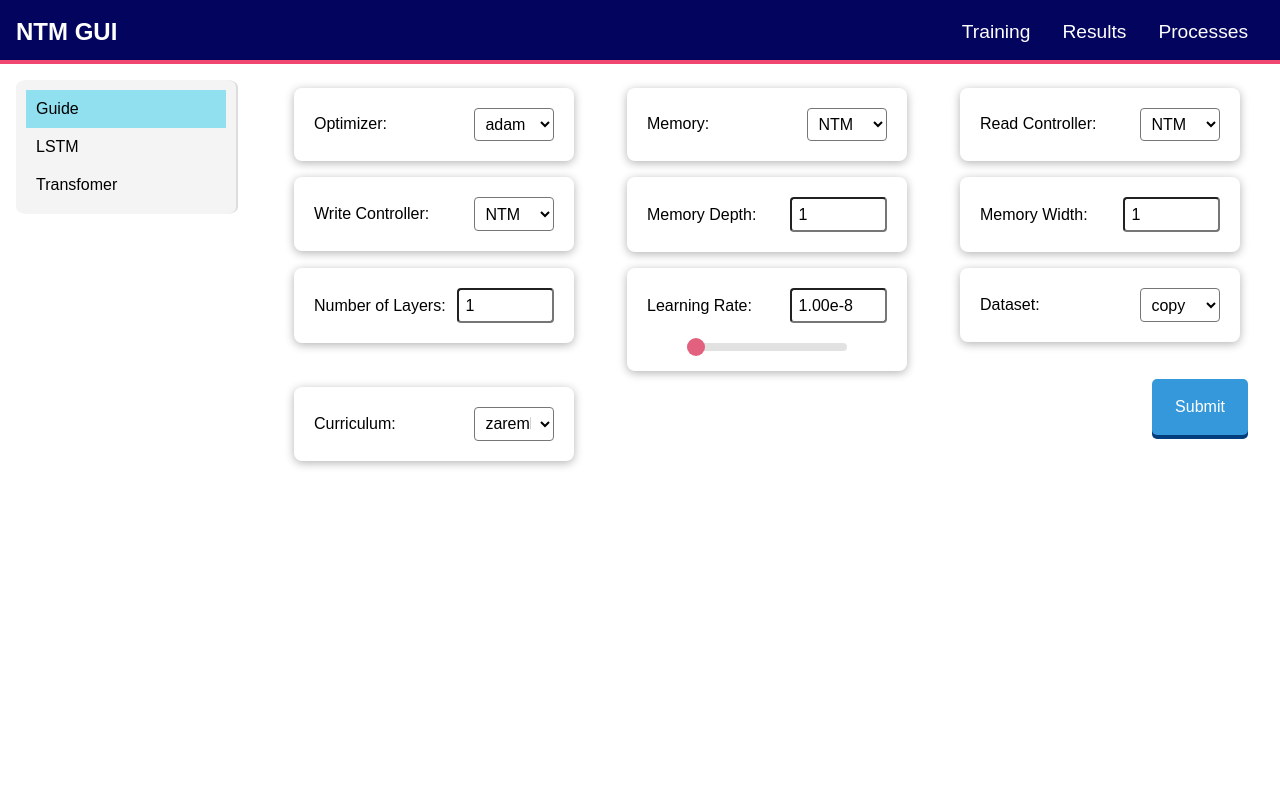
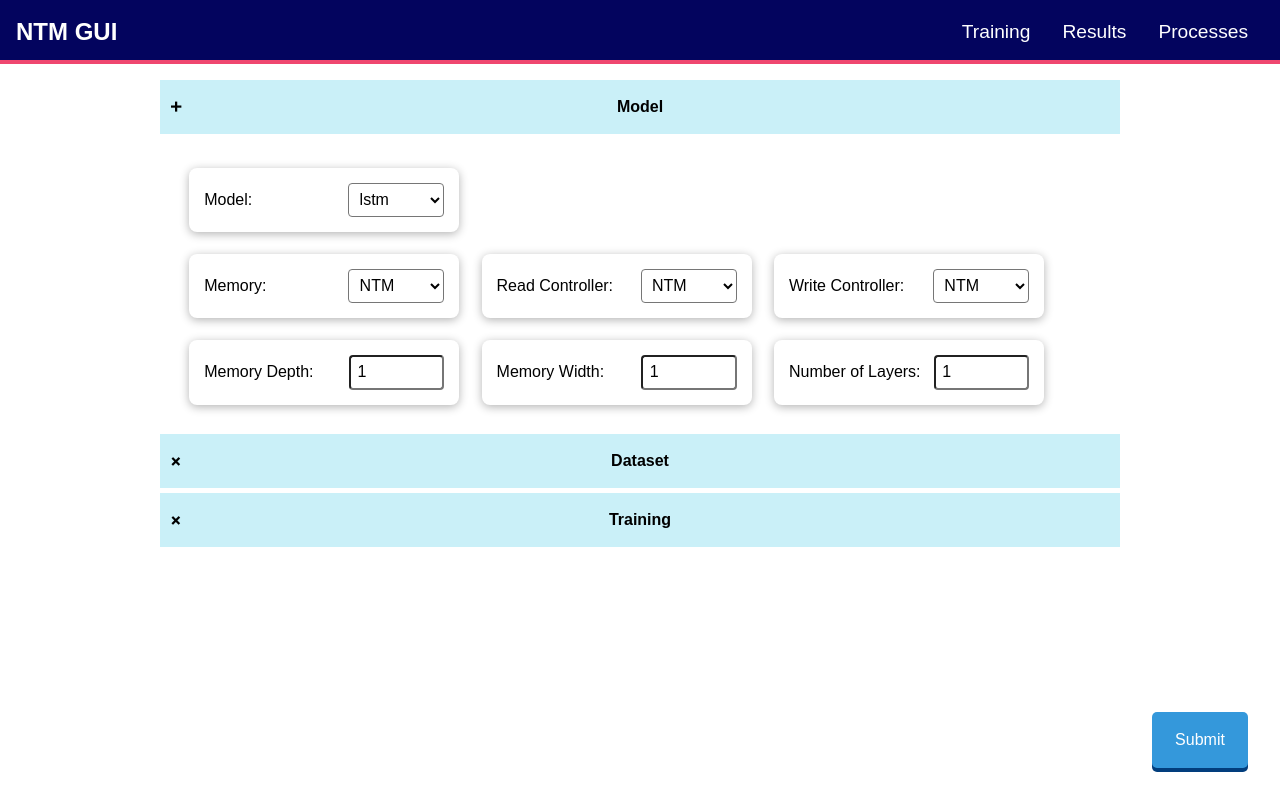
Before and after one commit to leonlenk/JAX-NTM, a Flask app: page /training in a window 1280 px wide. Run offline with Flask 3, Linux system fonts and the light colour scheme.

Commit message:
fix accordian

```diff
--- a/GUI/app.py
+++ b/GUI/app.py
@@ -33,8 +33,8 @@ def configure_models():
     )
 
 
-@app.route("/submit/lstm", methods=["POST"])
-def submit_lstm():
+@app.route("/submit", methods=["POST"])
+def submit():
     lstm_config = LSTMConfig(
         learning_rate=float(request.form["learning_rate"]),
         optimizer=config_options.OPTIMIZERS[request.form["optimizer"]],
--- a/GUI/static/components/selector.css
+++ b/GUI/static/components/selector.css
@@ -4,7 +4,6 @@
 .inputContainer {
     display: flex;
     flex-wrap: wrap;
-    justify-content: space-between;
     flex-direction: row;
     width: 100%;
     height: 100%;
@@ -12,8 +11,8 @@
 
 .inputContainer .container {
     background: #fff;
-    padding: 20px;
-    margin: .5rem;
+    padding: 15px;
+    margin: .7rem;
     border-radius: 8px;
     box-shadow: 0 2px 10px rgba(0, 0, 0, 0.3);
     width: 15rem;
@@ -28,11 +27,20 @@
     font-size: 1rem;
 }
 
-.inputContainer input, select {
+.inputContainer input {
     font-size: 1rem;
     border-radius: 4px;
     background-color: white;
-    width: 5rem;
+    width: 4.9rem;
+    padding: .4rem;
+    transition: outline .1s;
+}
+
+.inputContainer select {
+    font-size: 1rem;
+    border-radius: 4px;
+    background-color: white;
+    width: 6rem;
     padding: .4rem;
     transition: outline .1s;
 }
--- a/GUI/static/globals.css
+++ b/GUI/static/globals.css
@@ -1,4 +1,6 @@
 :root {
+    --highlight: #caf0f8;
+    --dark-highlight: #90e0ef;
     --primary-color: #3498db;
     --primary-higlight: #90e0ef;
     --primary-dark: #023e7d;
--- a/GUI/static/inputs/submit_button.css
+++ b/GUI/static/inputs/submit_button.css
@@ -1,6 +1,10 @@
 @import url("../globals.css");
 
 .submit-btn {
+    position: absolute;
+    bottom: 2rem;
+    right: 2rem;
+
     height: 3.5rem;
     width: 6rem;
     background-color: var(--primary-color);
--- a/GUI/static/pages/training.css
+++ b/GUI/static/pages/training.css
@@ -1,52 +1,56 @@
 @import url("../globals.css");
 
-.page-container {
-    width: 100%;
-    height: 100%;
-    padding: 1rem;
-    display: flex;
-    position: fixed;
-    overflow: hidden;
+.trainingContainer{
+  width: auto;
+  height: fit-content;
+  margin: 1rem 10rem;
 }
 
-.menu {
-    width: 200px;
-    height: fit-content;
-    background-color: #f4f4f4;
-    border-right: 2px solid #ddd;
-    padding: 10px;
-    border-radius: 5%;
+.accordion {
+  box-sizing: border-box;
+  cursor: pointer;
+  padding: 18px;
+  width: 100%;
+  border: none;
+  text-align: center;
+  outline: none;
+  transition: background-color 0.4s ease;
+  display: flex;
+  justify-content: center;
+  align-items: center;
+  background-color: var(--highlight);
+  margin-bottom: 5px;
+  position: relative;
+  font-weight: 800;
 }
 
-.menu-item {
-    cursor: pointer;
-    padding: 10px;
-    transition: background-color 0.3s ease;
+.active, .accordion:hover {
+  background-color: var(--dark-highlight);
 }
 
-.menu-item:hover {
-    background-color: #ddd;
+.panel {
+  padding: 0 18px;
+  display: none;
+  background-color: white;
+  overflow: hidden;
+  transition: max-height 0.4s ease-out, padding 0.4s ease-out;
+  max-height: 0;
 }
 
-.menu-item.active {
-    background-color: var(--primary-higlight); /* Highlight color for the active menu item */
+.panel.open {
+  display: block;
+  max-height: fit-content;
+  padding: 18px;
 }
 
-.content {
-    flex: 1;
-    padding: 0 3rem;
-    overflow: auto; /* Allows scrolling if content overflows */
+.icon {
+  font-size: 20px;
+  position: absolute;
+  left: 10px;
+  transition: transform 0.2s ease;
+  transform: rotate(45deg); /* Default state rotated */
 }
 
-.content > div {
-    display: none;
+.accordion.open .icon {
+  transform: rotate(90deg); /* Rotated back to normal + when open */
 }
-
-.content > div.active {
-    display: block;
-}
-
-.formContainer {
-    width: 100%;
-    height: 100%;
-}
--- /dev/null
+++ b/GUI/templates/components/dataset_selector.html
@@ -0,0 +1,18 @@
+<head>
+    <link rel="stylesheet" href="{{ url_for('static', filename='components/selector.css') }}">
+</head>
+<body>
+    <div class="inputContainer" id="{{ selectorId }}">
+        <!-- dataset -->
+        {% set items = datasets %}
+        {% set display_text="Dataset:" %}
+        {% set select_name="dataset" %}
+        {% include "inputs/drop_down.html" %}
+
+        <!-- cirrculum -->
+        {% set items = curriculums %}
+        {% set display_text="Curriculum:" %}
+        {% set select_name="curriculum" %}
+        {% include "inputs/drop_down.html" %}
+    </div>
+</body>
--- a/GUI/templates/components/lstm_selector.html
+++ b/GUI/templates/components/lstm_selector.html
@@ -2,13 +2,7 @@
     <link rel="stylesheet" href="{{ url_for('static', filename='components/selector.css') }}">
 </head>
 <body>
-    <div class="inputContainer">
-        <!-- optimizer selector -->
-        {% set items = optimizers_options %}
-        {% set display_text="Optimizer:" %}
-        {% set select_name="optimizer" %}
-        {% include "inputs/drop_down.html" %}
-
+    <div class="inputContainer" id="{{ selectorId }}">
         <!-- memory selector -->
         {% set items = memory_options %}
         {% set display_text="Memory:" %}
@@ -41,25 +35,5 @@
         {% set display_text="Number of Layers:" %}
         {% set select_name="layers" %}
         {% include "inputs/integer_entry.html" %}
-
-        <!-- learning rate slide bar -->
-        {% include "inputs/learning_rate.html" %}
-
-
-        <!-- Training Config -->
-        <!-- dataset -->
-        {% set items = datasets %}
-        {% set display_text="Dataset:" %}
-        {% set select_name="dataset" %}
-        {% include "inputs/drop_down.html" %}
-
-        <!-- cirrculum -->
-        {% set items = curriculums %}
-        {% set display_text="Curriculum:" %}
-        {% set select_name="curriculum" %}
-        {% include "inputs/drop_down.html" %}
-
-        <!-- submission button -->
-        {% include "inputs/submit_button.html" %}
     </div>
 </body>
--- a/GUI/templates/components/model_guide.html
+++ /dev/null
@@ -1,7 +0,0 @@
-<h1>
-    How To Use
-</h1>
-
-<p>
-    Like idk...
-</p>
--- /dev/null
+++ b/GUI/templates/components/training_selector.html
@@ -0,0 +1,15 @@
+<head>
+    <link rel="stylesheet" href="{{ url_for('static', filename='components/selector.css') }}">
+</head>
+<body>
+    <div class="inputContainer" id="{{ selectorId }}">
+        <!-- optimizer selector -->
+        {% set items = optimizers_options %}
+        {% set display_text="Optimizer:" %}
+        {% set select_name="optimizer" %}
+        {% include "inputs/drop_down.html" %}
+
+        <!-- learning rate slide bar -->
+        {% include "inputs/learning_rate.html" %}
+    </div>
+</body>
--- a/GUI/templates/inputs/drop_down.html
+++ b/GUI/templates/inputs/drop_down.html
@@ -8,7 +8,7 @@
 
     <div class="container">
         <label for="items">{{ display_text }}</label>
-        <select name="{{ select_name }}" id="items">
+        <select name="{{ select_name }}" id="{{ drop_down_id }}">
             {% for item in items %}
             <option value="{{ item }}">{{ item }}</option>
             {% endfor %}
--- a/GUI/templates/pages/training.html
+++ b/GUI/templates/pages/training.html
@@ -4,62 +4,91 @@
 
 {% block extra_stylesheets %}
     <link rel="stylesheet" href="{{ url_for('static', filename='pages/training.css') }}">
+    <link rel="stylesheet" href="{{ url_for('static', filename='components/selector.css') }}">
 {% endblock %}
 
 {% block content %}
-<div class="page-container">
-    <div class="menu">
-        <div class="menu-item" onclick="showContent('content1', this)">Guide</div>
-        <div class="menu-item" onclick="showContent('content2', this)">LSTM</div>
-        <div class="menu-item" onclick="showContent('content3', this)">Transfomer</div>
+    <div class="trainingContainer">
+        <form  class="formContainer" action="{{ url_for('submit') }}" method="post">
+            <div class="accordianContainer">
+                <div class="accordion open">
+                    <span class="icon">+</span> Model
                 </div>
-    <div class="content">
-        <div id="content2">
-            {% include "components/model_guide.html" %}
+                <div class="panel open">
+                    <div class="inputContainer">
+                        {% set items = ["lstm", "transformer"] %}
+                        {% set display_text="Model:" %}
+                        {% set select_name="model" %}
+                        {% set drop_down_id="model_selector" %}
+                        {% include "inputs/drop_down.html" %}
                     </div>
-        <div id="content1">
-            <form  class="formContainer" action="{{ url_for('submit_lstm') }}" method="post">
+
+                    {% set selectorId="lstmSelector" %}
                     {% include "components/lstm_selector.html" %}
-            </form>
                 </div>
-        <div id="content3">
-            {% include "components/transformer_selector.html" %}
+
+                <div class="accordion">
+                    <span class="icon">+</span> Dataset
+                </div>
+                <div class="panel">
+                    {% include "components/dataset_selector.html" %}
+                </div>
+
+                <div class="accordion">
+                    <span class="icon">+</span> Training
+                </div>
+                <div class="panel">
+                    {% include "components/training_selector.html" %}
                 </div>
             </div>
 
+            {% include "inputs/submit_button.html" %}
+        </form>
+    </div>
     <script>
-        function showContent(contentId, clickedElement) {
-            // Hide all content
-            var contents = document.querySelectorAll('.content > div');
-            contents.forEach(function(content) {
-                content.classList.remove('active');
+
+        // change element style based on input
+        document.getElementById('model_selector').addEventListener('input', function() {
+            const lstmContainer = document.getElementById('lstmSelector');
+            const value = this.value.toLowerCase();
+
+            if (value === 'lstm') {
+                lstmContainer.style.display = "flex";
+            }
+            else if (value === 'transformer') {
+                lstmContainer.style.display = "none";
+            }
         });
 
-            // Show the selected content
-            var selectedContent = document.getElementById(contentId);
-            if (selectedContent) {
-                selectedContent.classList.add('active');
-            }
 
-            // Remove highlight from all menu items
-            var menuItems = document.querySelectorAll('.menu-item');
-            menuItems.forEach(function(item) {
-                item.classList.remove('active');
-            });
+        // controls the accordian menu
+        var acc = document.getElementsByClassName("accordion");
 
-            // Highlight the clicked menu item
-            if (clickedElement) {
-                clickedElement.classList.add('active');
+        for (var i = 0; i < acc.length; i++) {
+        acc[i].addEventListener("click", function() {
+            // Close all panels except the current one
+            for (var j = 0; j < acc.length; j++) {
+            if (acc[j] !== this) {
+                acc[j].classList.remove("open");
+                acc[j].nextElementSibling.classList.remove("open");
+                acc[j].nextElementSibling.style.maxHeight = null;
+                acc[j].nextElementSibling.style.padding = "0 18px";
             }
             }
 
-        // Show the first content by default and highlight the first menu item
-        document.addEventListener('DOMContentLoaded', function() {
-            var firstMenuItem = document.querySelector('.menu-item');
-            if (firstMenuItem) {
-                showContent('content1', firstMenuItem);
+            this.classList.toggle("open");
+            var panel = this.nextElementSibling;
+
+            if (panel.classList.contains("open")) {
+            panel.classList.remove("open");
+            panel.style.maxHeight = null;
+            panel.style.padding = "0 18px";
+            } else {
+            panel.classList.add("open");
+            panel.style.maxHeight = panel.scrollHeight + "px";
+            panel.style.padding = "18px";
             }
         });
+        }
     </script>
-</div>
 {% endblock %}
```
Lines whose indentation alone changed are shown as unchanged.
